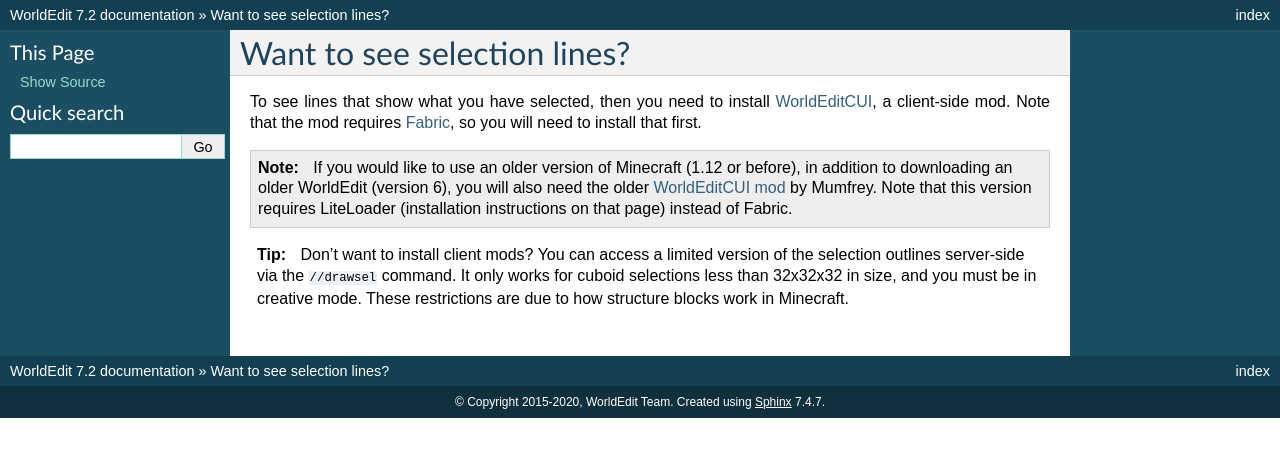
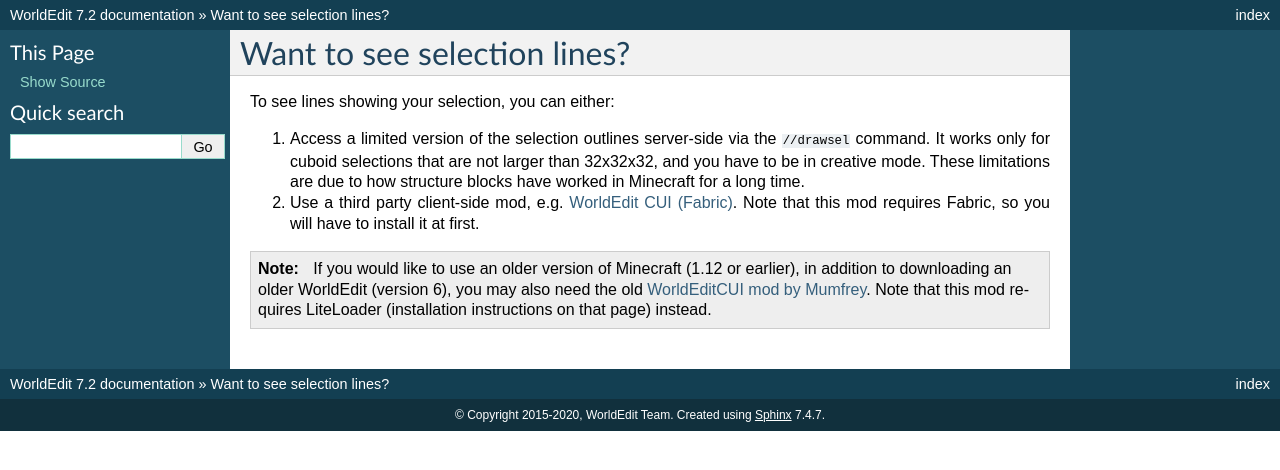
Before and after one commit to EngineHub/WorldEditDocs, a Sphinx documentation site: the page built from source/cuitip.rst, in a window 1280 px wide. Shown: the top 470 px of the page. Built offline with Sphinx 7.4.7, drawn with Linux system fonts in a browser that asks for light colours.

Commit message:
Reorganization of cuitip (#25)

```diff
--- a/source/cuitip.rst
+++ b/source/cuitip.rst
@@ -1,11 +1,11 @@
 Want to see selection lines?
 ~~~~~~~~~~~~~~~~~~~~~~~~~~~~~
 
-To see lines that show what you have selected, then you need to install `WorldEditCUI <https://www.curseforge.com/minecraft/mc-mods/worldeditcui-fabric>`_, a client-side mod. Note that the mod requires `Fabric <https://fabricmc.net/wiki/install>`__, so you will need to install that first.
+To see lines showing your selection, you can either:
+
+1. Access a limited version of the selection outlines server-side via the ``//drawsel`` command. It works only for cuboid selections that are not larger than 32x32x32, and you have to be in creative mode. These limitations are due to how structure blocks have worked in Minecraft for a long time.
+
+2. Use a third party client-side mod, e.g. `WorldEdit CUI (Fabric) <https://www.curseforge.com/minecraft/mc-mods/worldeditcui-fabric>`_. Note that this mod requires Fabric, so you will have to install it at first.
 
 .. note::
-    If you would like to use an older version of Minecraft (1.12 or before), in addition to downloading an older WorldEdit (version 6), you will also need the older `WorldEditCUI mod <https://www.minecraftforum.net/forums/mapping-and-modding-java-edition/minecraft-mods/1292886-worldeditcui>`_ by Mumfrey. Note that this version requires LiteLoader (installation instructions on that page) instead of Fabric.
-
-.. tip::
-
-    Don't want to install client mods? You can access a limited version of the selection outlines server-side via the ``//drawsel`` command. It only works for cuboid selections less than 32x32x32 in size, and you must be in creative mode. These restrictions are due to how structure blocks work in Minecraft.
+    If you would like to use an older version of Minecraft (1.12 or earlier), in addition to downloading an older WorldEdit (version 6), you may also need the old `WorldEditCUI mod by Mumfrey <https://www.minecraftforum.net/forums/mapping-and-modding-java-edition/minecraft-mods/1292886-worldeditcui>`_. Note that this mod requires LiteLoader (installation instructions on that page) instead.
```
